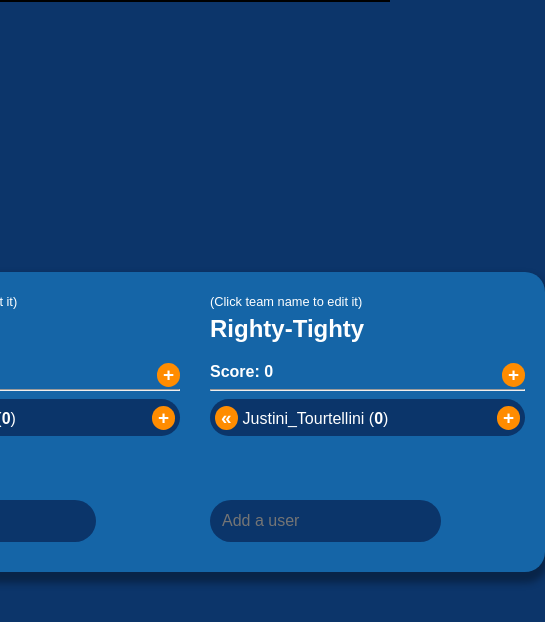
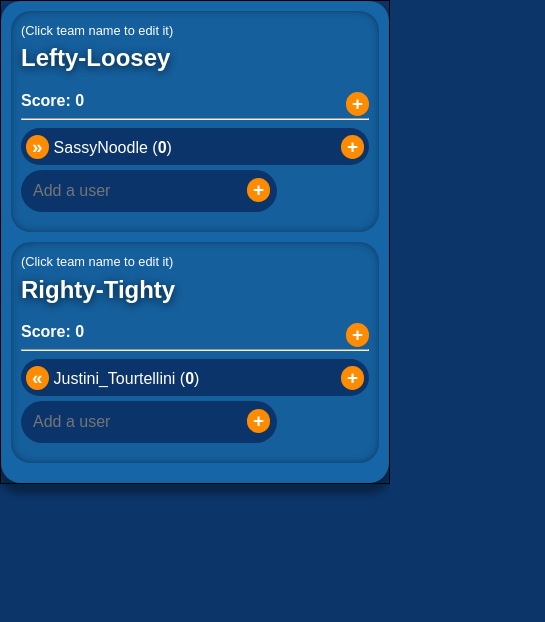
Before and after one commit to DamianDRuiz/soapstone-trivia, a React (Vite) app: page / in a window 390 px wide. Shown: the top 622 px of the page, 545 px wide, since content can reach past the window. Built offline with nearby package versions, Linux system fonts and the light colour scheme.

Commit message:
Responsive + Score Count fix

```diff
--- a/src/app/app.tsx
+++ b/src/app/app.tsx
@@ -13,7 +13,7 @@ import useSwitchTeam from './hooks/useSwitchTeam/useSwitchTeam';
 import { setSwitchDirections } from './utils/setSwitchDirections';
 
 export function App() {
-  const [teamLeftName, setTeamLeftName] = useState<string>('Lefty-Lucy');
+  const [teamLeftName, setTeamLeftName] = useState<string>('Lefty-Loosey');
   const [teamRightName, setTeamRightName] = useState<string>('Righty-Tighty');
   const [scoreLeft, setScoreLeft] = useState<number>(0);
   const [scoreRight, setScoreRight] = useState<number>(0);
@@ -42,6 +42,7 @@ export function App() {
             players={playersLeft}
             setPlayers={setPlayersLeft}
             switchHandler={handleSwitchTeamLeft}
+            setTeamScore={setScoreLeft}
           />
           <AddPlayer setPlayers={setPlayersLeft} />
         </Team>
@@ -57,6 +58,7 @@ export function App() {
             players={playersRight}
             setPlayers={setPlayersRight}
             switchHandler={handleSwitchTeamRight}
+            setTeamScore={setScoreRight}
           />
           <AddPlayer setPlayers={setPlayersRight} />
         </Team>
--- a/src/app/components/AddPlayer/AddPlayer.module.scss
+++ b/src/app/components/AddPlayer/AddPlayer.module.scss
@@ -2,7 +2,7 @@
  * Replace this with your own classes
  *
  * e.g.
- * .container {
+ * .container {s
  * }
 */
 
@@ -11,4 +11,12 @@
   bottom: 20px;
   right: 10px;
   left: 10px;
+
+  input[type='text'] {
+    padding-right: 35px;
+  }
 }
+
+.submit {
+  margin-left: -30px;
+}
--- a/src/app/components/AddPlayer/AddPlayer.tsx
+++ b/src/app/components/AddPlayer/AddPlayer.tsx
@@ -25,6 +25,11 @@ export function AddPlayer({ setPlayers }: AddPlayerProps) {
           onChange={handleChange}
           placeholder={'Add a user'}
         />
+        <input
+          type="submit"
+          className={`roundButton ${styles.submit}`}
+          value="+"
+        />
       </form>
     </div>
   );
--- a/src/app/components/Players/Players.tsx
+++ b/src/app/components/Players/Players.tsx
@@ -1,7 +1,12 @@
 import { teamSwitcher } from 'src/app/hooks/useSwitchTeam/useSwitchTeam';
 import Player from '../Player/Player';
 
-export function Players({ players, setPlayers, switchHandler }: PlayersProps) {
+export function Players({
+  players,
+  setPlayers,
+  switchHandler,
+  setTeamScore,
+}: PlayersProps) {
   const playerElements = players.map((player, i) => {
     const scoreHandler = () => {
       setPlayers((draft: Player[]) => {
@@ -10,6 +15,7 @@ export function Players({ players, setPlayers, switchHandler }: PlayersProps) {
         );
         playerObj.score++;
       });
+      setTeamScore((prev: number) => prev + 1);
     };
     return (
       <Player
@@ -28,6 +34,7 @@ export interface PlayersProps {
   players: Player[];
   setPlayers: any;
   switchHandler: teamSwitcher;
+  setTeamScore: any;
 }
 
 export default Players;
--- a/src/app/components/Team/Team.module.scss
+++ b/src/app/components/Team/Team.module.scss
@@ -1,9 +1,15 @@
 .team {
-  padding: 10px;
-  padding-bottom: 62px;
+  padding: 10px 10px 62px;
   position: relative;
+  box-shadow: inset 0 0 12px -5px #000;
+  border-radius: 20px;
+  background-color: #155f9d;
 
   h2 {
     margin-top: 5px;
   }
+
+  @media all and (max-width: 699px) {
+    margin-bottom: 10px;
+  }
 }
--- a/src/app/components/Trivia/Trivia.module.scss
+++ b/src/app/components/Trivia/Trivia.module.scss
@@ -7,19 +7,25 @@
 */
 
 .trivia {
-  display: grid;
-  width: 700px;
+  width: 100%;
   min-height: 300px;
+  max-width: 700px;
   margin: 0 auto;
   grid-template-columns: repeat(2, 1fr);
   gap: 10px;
-  position: absolute;
   top: 50%;
   left: 50%;
-  -ms-transform: translate(-50%, -50%);
-  transform: translate(-50%, -50%);
   background-color: #1565a7;
   padding: 10px;
   border-radius: 20px;
   box-shadow: 0px 7px 7px 4px rgba(0, 0, 0, 0.3215686275);
 }
+
+@media all and (min-width: 700px) {
+  .trivia {
+    position: absolute;
+    display: grid;
+    -ms-transform: translate(-50%, -50%);
+    transform: translate(-50%, -50%);
+  }
+}
--- a/src/styles.scss
+++ b/src/styles.scss
@@ -20,7 +20,7 @@ div {
   box-sizing: border-box;
 }
 
-input {
+input[type='text'] {
   border: 2px solid transparent;
   background-color: #0b356a;
   border-radius: 25px;
@@ -31,3 +31,7 @@ input {
     border-color: #ff8c00;
   }
 }
+
+h2 {
+  text-shadow: 0px 2px 8px #000000b8;
+}
```
